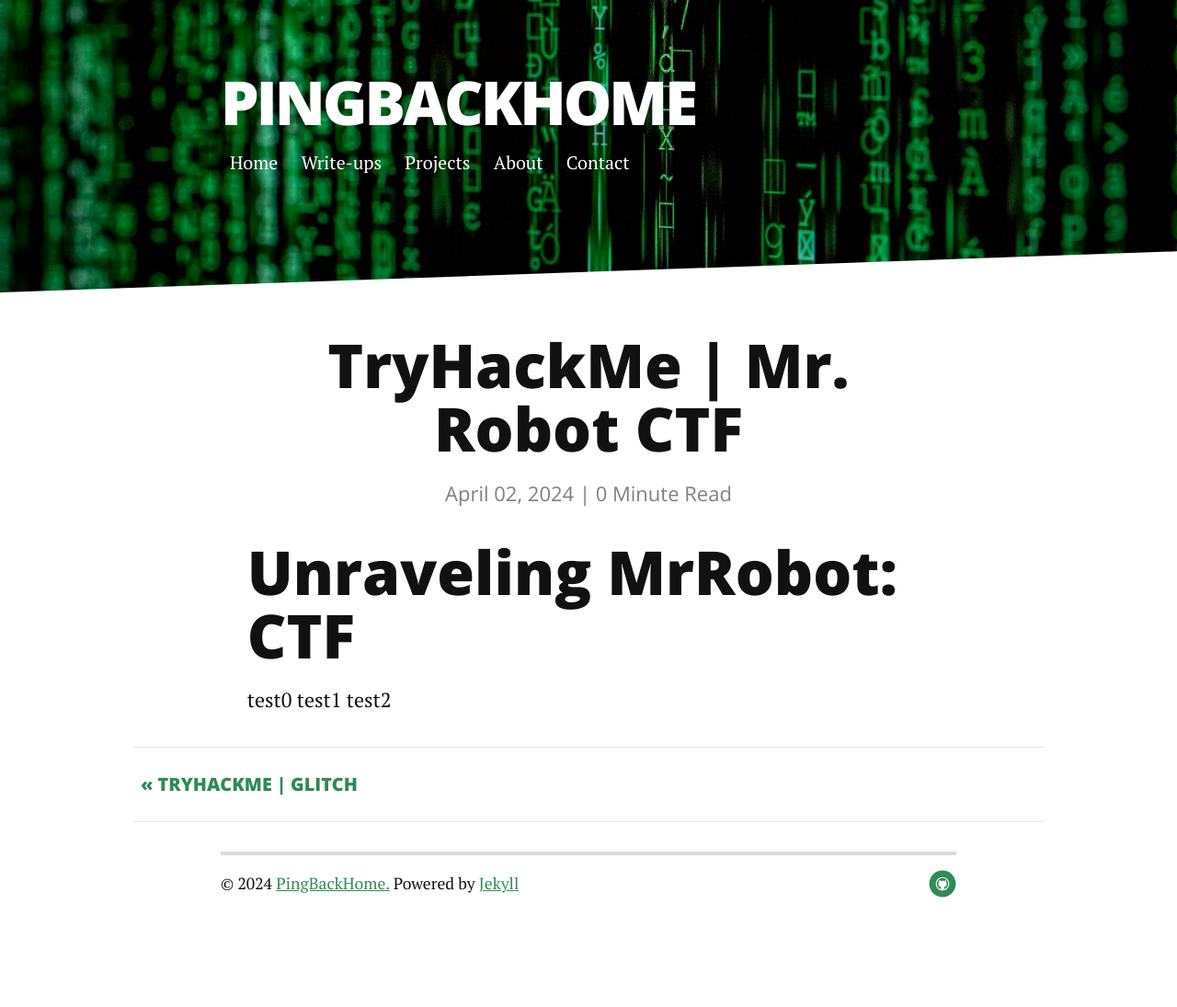
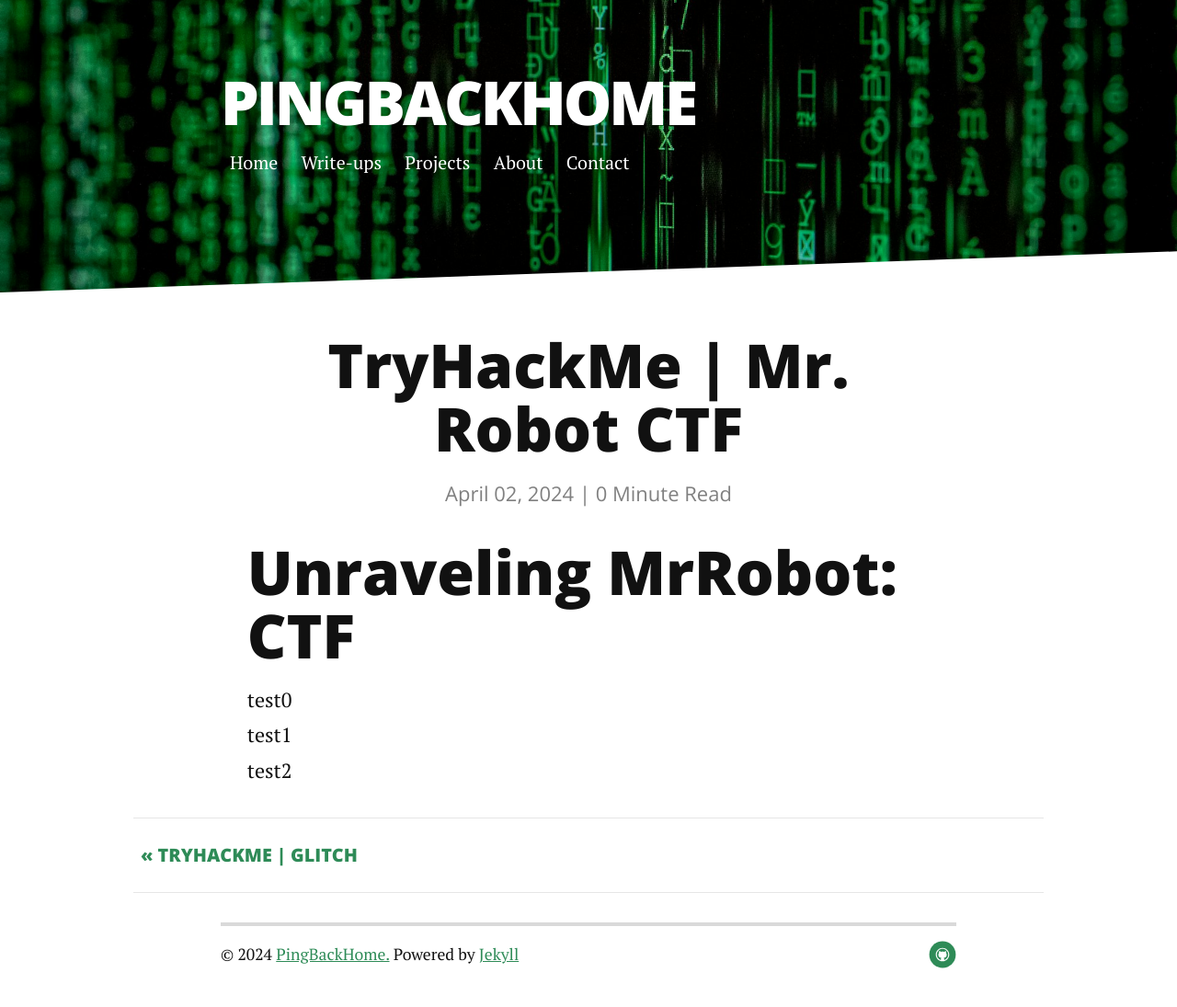
Before and after one commit to PingBackHome/PingBackHome.github.io, a Jekyll site: the page built from _posts/2024-04-02-THM-MrRobot.md, in a window 1280 px wide. Shown: the whole page at 92% size. Built offline with Jekyll 4.4.1, drawn with Linux system fonts in a browser that asks for light colours; nearby versions of some CDN libraries; before the commit the page ends 1018 px from its top, so only the background shows below that.

```diff
--- a/_posts/2024-04-02-THM-MrRobot.md
+++ b/_posts/2024-04-02-THM-MrRobot.md
@@ -7,6 +7,6 @@ categories: THM
 # Unraveling MrRobot: CTF
 
 
-test0
-test1
+test0\
+test1\
 test2
```
